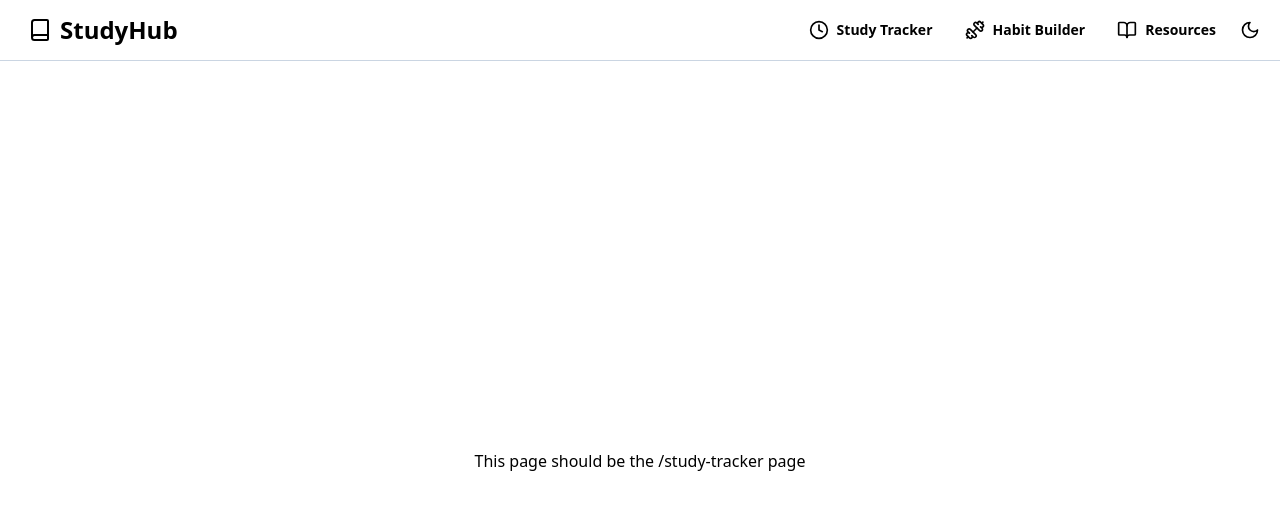
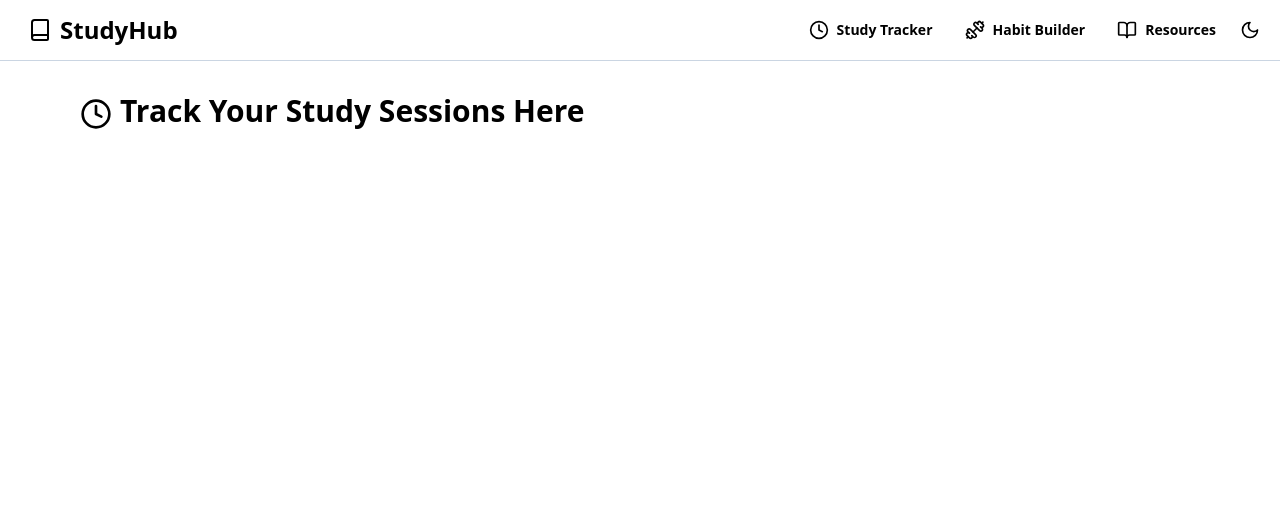
Before and after one commit to RikenMor001/StudyHub, a React (Vite) app: page /study-tracker in a window 1280 px wide. Shown: the top 510 px of the page. Built offline with nearby package versions, Linux system fonts and the light colour scheme.

Commit message:
Update studyTracker.jsx

```diff
--- a/src/pages/studyTracker/studyTracker.jsx
+++ b/src/pages/studyTracker/studyTracker.jsx
@@ -9,6 +9,7 @@
 
 
 // import { useEffect, useState } from "react"
+import { Clock } from "lucide-react"
 import * as React from "react"
 
 export const StudyTracker = () => {
@@ -108,8 +109,15 @@ export const StudyTracker = () => {
     // }
 
     return (
-        <div className="flex justify-center items-center min-h-screen">
-            This page should be the /study-tracker page
+        <div className="flex flex-col min-h-screen bg-background">
+            <div className="flex-1">
+                <div className="container mx-auto max-w-6xl px-4">
+                    <div className="text-3xl font-bold pt-8">
+                        <Clock className="h-10 w-10 inline-flex pr-2"/>
+                        Track Your Study Sessions Here
+                    </div>
+                </div>
+            </div>
         </div>
     )
 }
```
